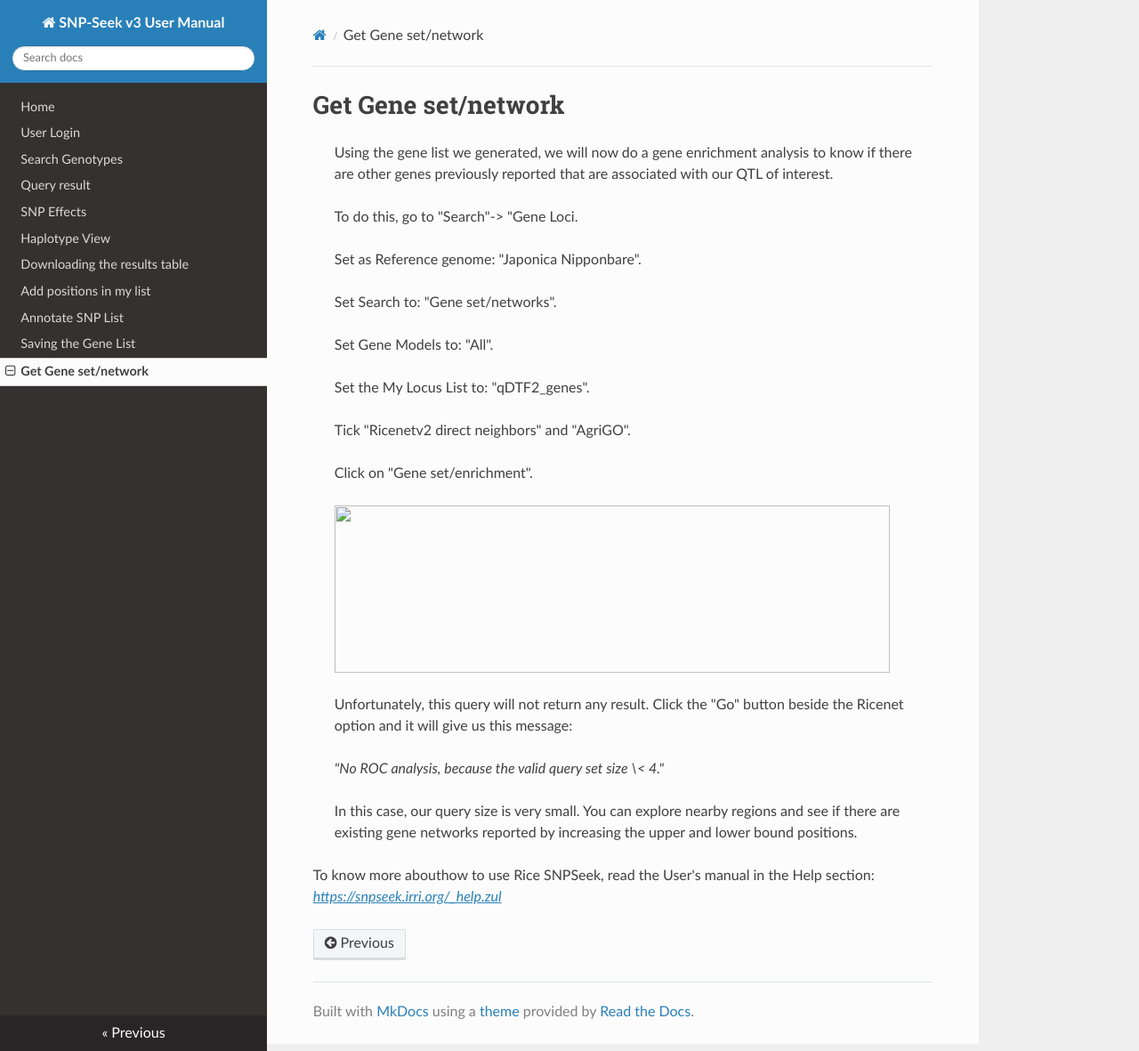
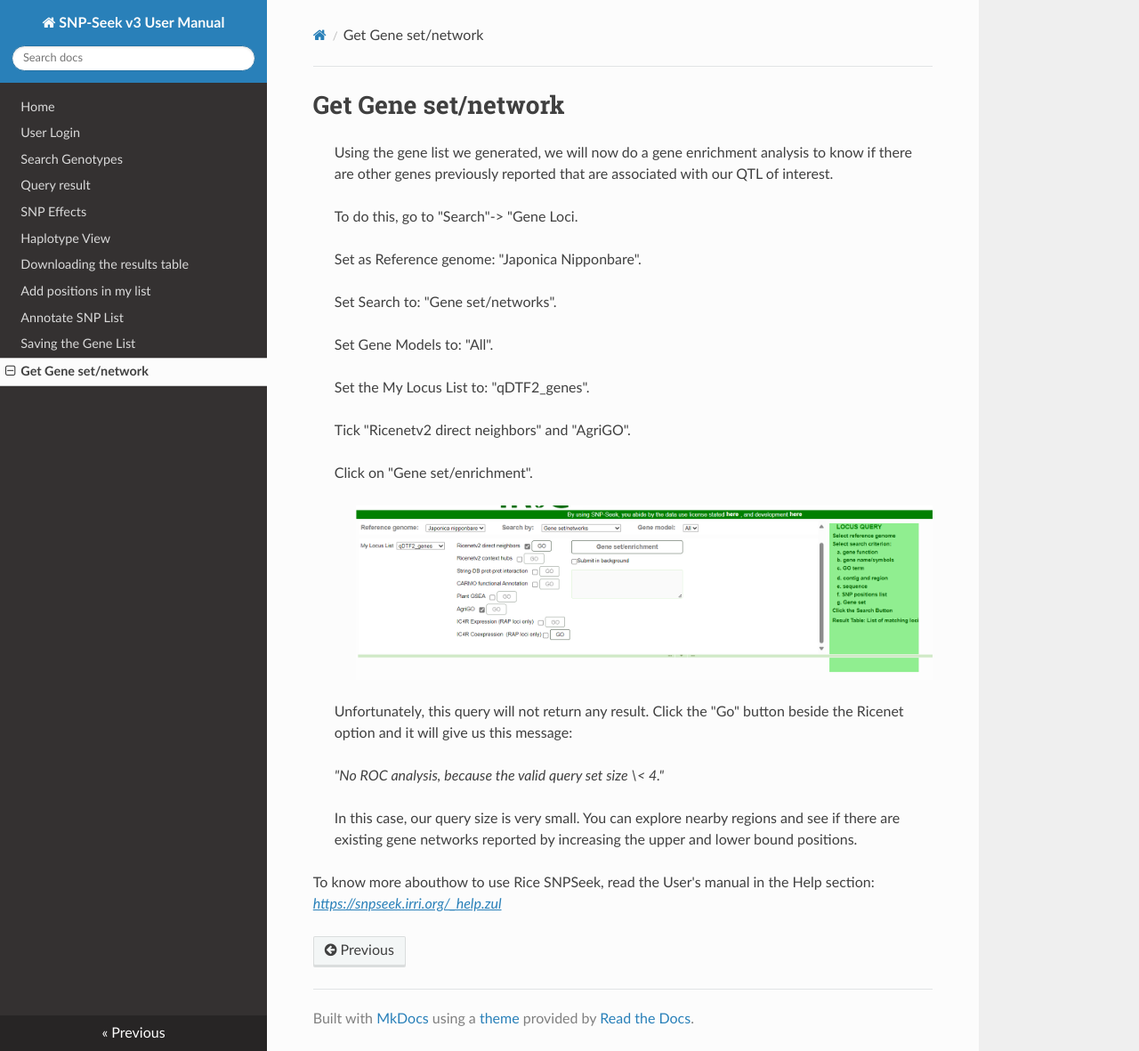
Before and after one commit to jdetras/SNP-Seekv3-Manual, an MkDocs documentation site: the page built from docs/get_gene_set_network.md, in a window 1280 px wide and 1181 px high. Shown: the whole window at 89% size. Built offline with MkDocs 1.6.1, drawn with Linux system fonts in a browser that asks for light colours; nearby versions of some CDN libraries.

Commit message:
Update get_gene_set_network.md

```diff
--- a/docs/get_gene_set_network.md
+++ b/docs/get_gene_set_network.md
@@ -18,8 +18,9 @@
 >
 > Click on "Gene set/enrichment".
 >
-> <img src="img/image20.png"
-> style="width:6.5in;height:1.95833in" />
+> > ![](img/image20.png)
+> <!-- <img src="img/image20.png"
+> style="width:6.5in;height:1.95833in" /> -->
 >
 > Unfortunately, this query will not return any result. Click the "Go"
 > button beside the Ricenet option and it will give us this message:
```
